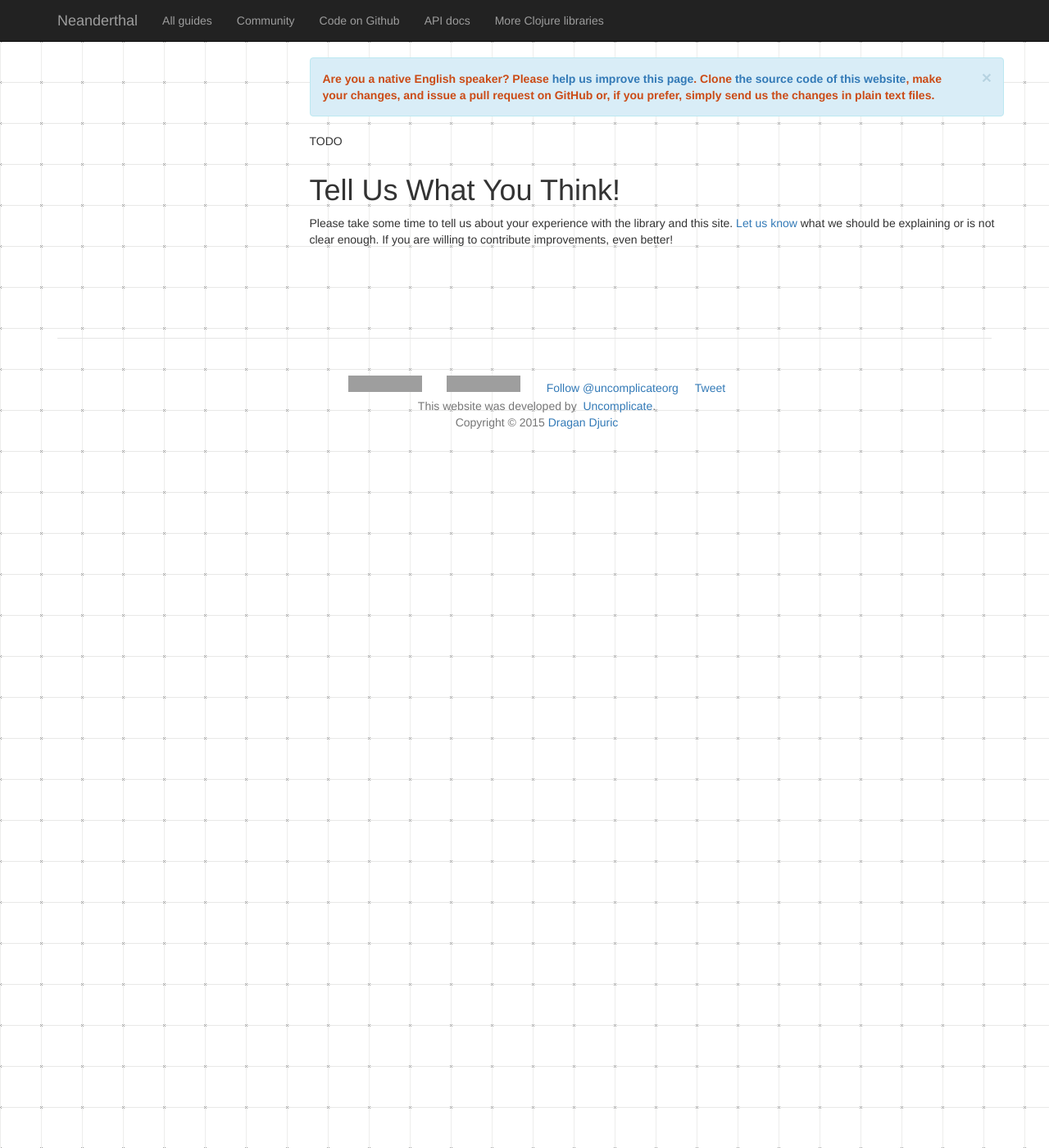
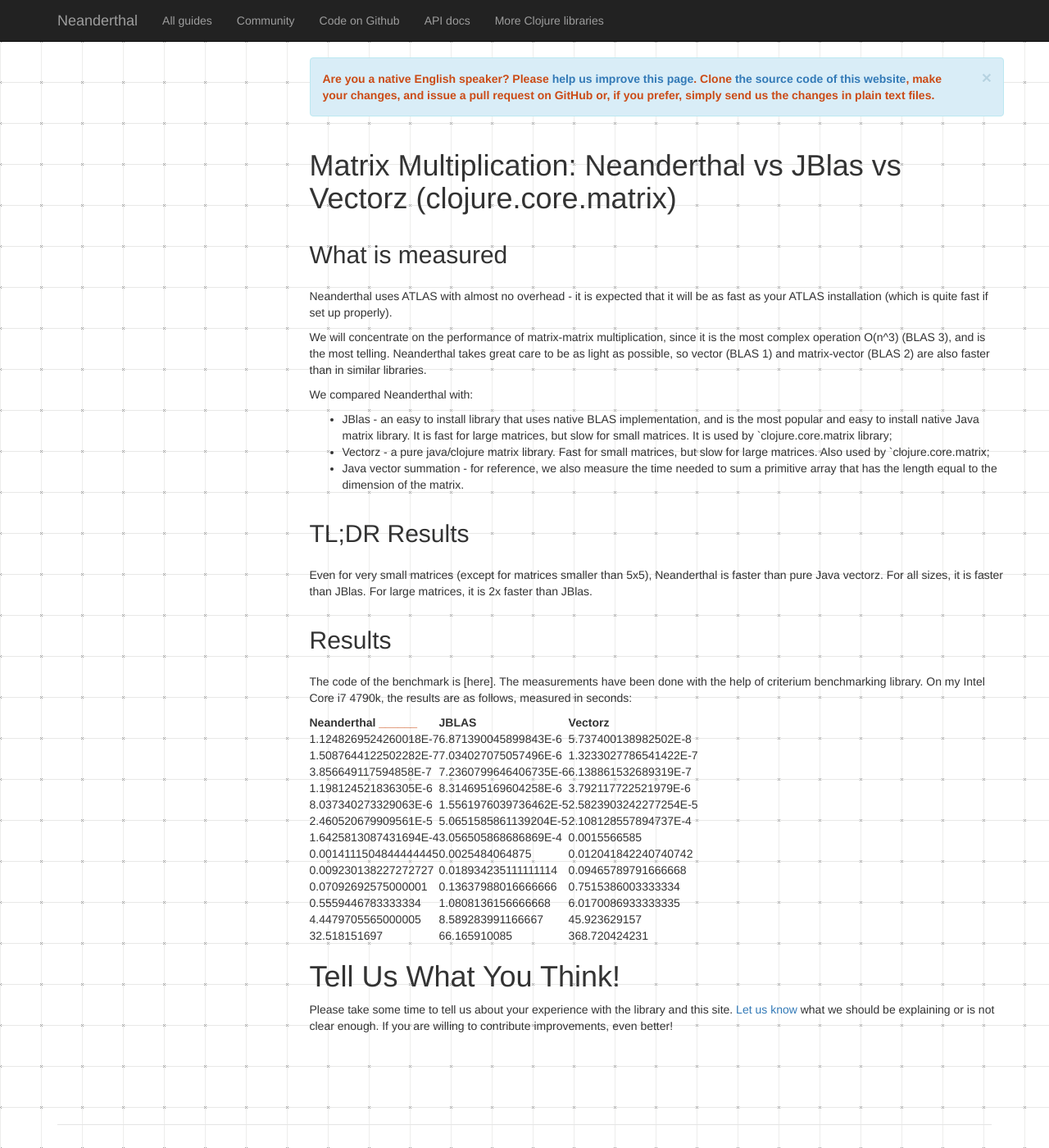
Before and after one commit to uncomplicate/neanderthal, a Jekyll site: the page built from articles/benchmarks.md, in a window 1280 px wide and 1400 px high. Shown: the whole window at 82% size. Built offline with Jekyll 4.4.1, drawn with Linux system fonts in a browser that asks for light colours; nearby versions of some CDN libraries; some web fonts are replaced; Markdown is read by kramdown in place of the engine named in the settings; comment, search, counter and statistics services are not loaded; grey boxes are pictures that could not be loaded.

Commit message:
Writing benchmarks page.

```diff
--- a/articles/benchmarks.md
+++ b/articles/benchmarks.md
@@ -3,4 +3,44 @@
 Author: Dragan Djuric
 layout: article
 ---
-TODO
+
+# Matrix Multiplication: Neanderthal vs JBlas vs Vectorz (clojure.core.matrix)
+
+## What is measured
+
+Neanderthal uses ATLAS with almost no overhead - it is expected that it will be as fast as your ATLAS installation (which is quite fast if set up properly).
+
+We will concentrate on the performance of matrix-matrix multiplication, since it is the most complex operation O(n^3) (BLAS 3), and is the most telling. Neanderthal takes great care to be as light as possible, so vector (BLAS 1) and matrix-vector (BLAS 2) are also faster than in similar libraries.
+
+We compared Neanderthal with:
+
+* JBlas - an easy to install library that uses native BLAS implementation, and is the most popular and easy to install native Java matrix library. It is fast for large matrices, but slow for small matrices. It is used by `clojure.core.matrix library;
+* Vectorz - a pure java/clojure matrix library. Fast for small matrices, but slow for large matrices. Also used by `clojure.core.matrix;
+* Java vector summation - for reference, we also measure the time needed to sum a primitive array that has the length equal to the dimension of the matrix.
+
+
+## TL;DR Results
+
+Even for very small matrices (except for matrices smaller than 5x5), Neanderthal is faster than pure Java vectorz.
+For all sizes, it is faster than JBlas.
+For large matrices, it is 2x faster than JBlas.
+
+## Results
+
+The code of the benchmark is [here]. The measurements have been done with the help of criterium benchmarking library. On my Intel Core i7 4790k, the results are as follows, measured in seconds:
+
+| Neanderthal __________________ | JBLAS | Vectorz |
+| -------------------------- | ----- | ------- | -----
+| 1.1248269524260018E-7 | 6.871390045899843E-6 | 5.737400138982502E-8 |
+| 1.5087644122502282E-7 | 7.034027075057496E-6 | 1.3233027786541422E-7 |
+| 3.856649117594858E-7 | 7.2360799646406735E-6 | 6.138861532689319E-7 |
+| 1.198124521836305E-6 | 8.314695169604258E-6 | 3.792117722521979E-6 |
+| 8.037340273329063E-6 | 1.5561976039736462E-5 | 2.5823903242277254E-5 |
+| 2.460520679909561E-5 | 5.0651585861139204E-5 | 2.108128557894737E-4 |
+| 1.6425813087431694E-4 | 3.056505868686869E-4 | 0.0015566585 |
+| 0.0014111504844444445 | 0.0025484064875 | 0.012041842240740742 |
+| 0.009230138227272727 | 0.018934235111111114 | 0.09465789791666668 |
+| 0.07092692575000001 | 0.13637988016666666 | 0.7515386003333334 |
+| 0.5559446783333334 | 1.0808136156666668 | 6.0170086933333335 |
+| 4.4479705565000005 | 8.589283991166667 | 45.923629157 |
+| 32.518151697 | 66.165910085 | 368.720424231 |
--- a/index.html
+++ b/index.html
@@ -23,8 +23,8 @@
     <p>Handcrafted JNI calls, with almost no overhead, call the machine-optimized
         native <a href="http://netlib.org/blas/">BLAS</a> and
         <a href="http://www.netlib.org/lapack/">LAPACK</a> provided by
-        <a href="http://math-atlas.sourceforge.net/">ATLAS</a>.
-        See the <a href="/articles/benchmarks.html">benchmarks and comparisons</a>.</p>
+        <a href="http://math-atlas.sourceforge.net/">ATLAS</a>. Considerably faster than JBlas, and even faster than core.matrix vectorz for small matrices:
+        see the <a href="/articles/benchmarks.html">benchmarks and comparisons</a>.</p>
   </div>
   <div class='col-md-4'>
     <h2>Optimized for Clojure</h2>
```
